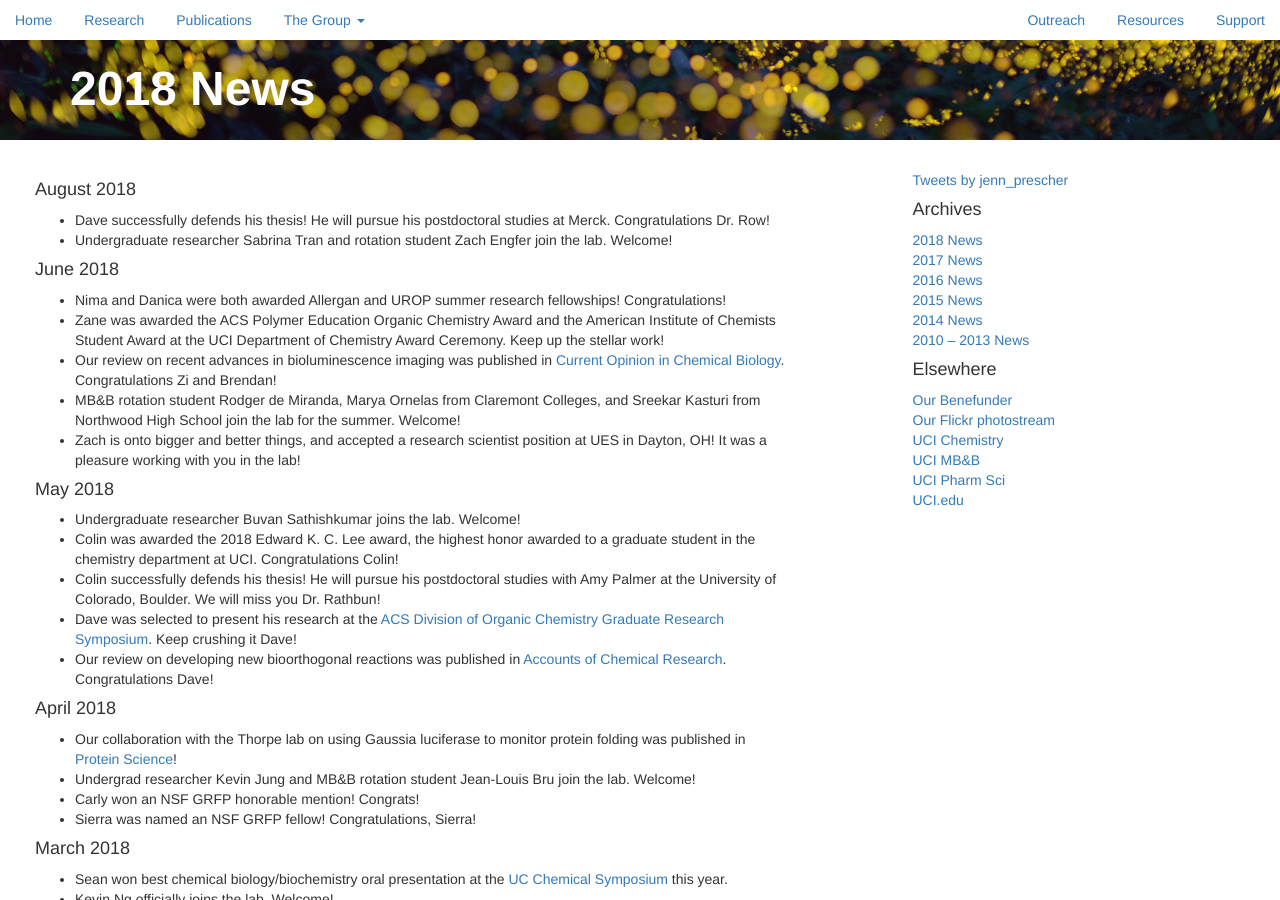
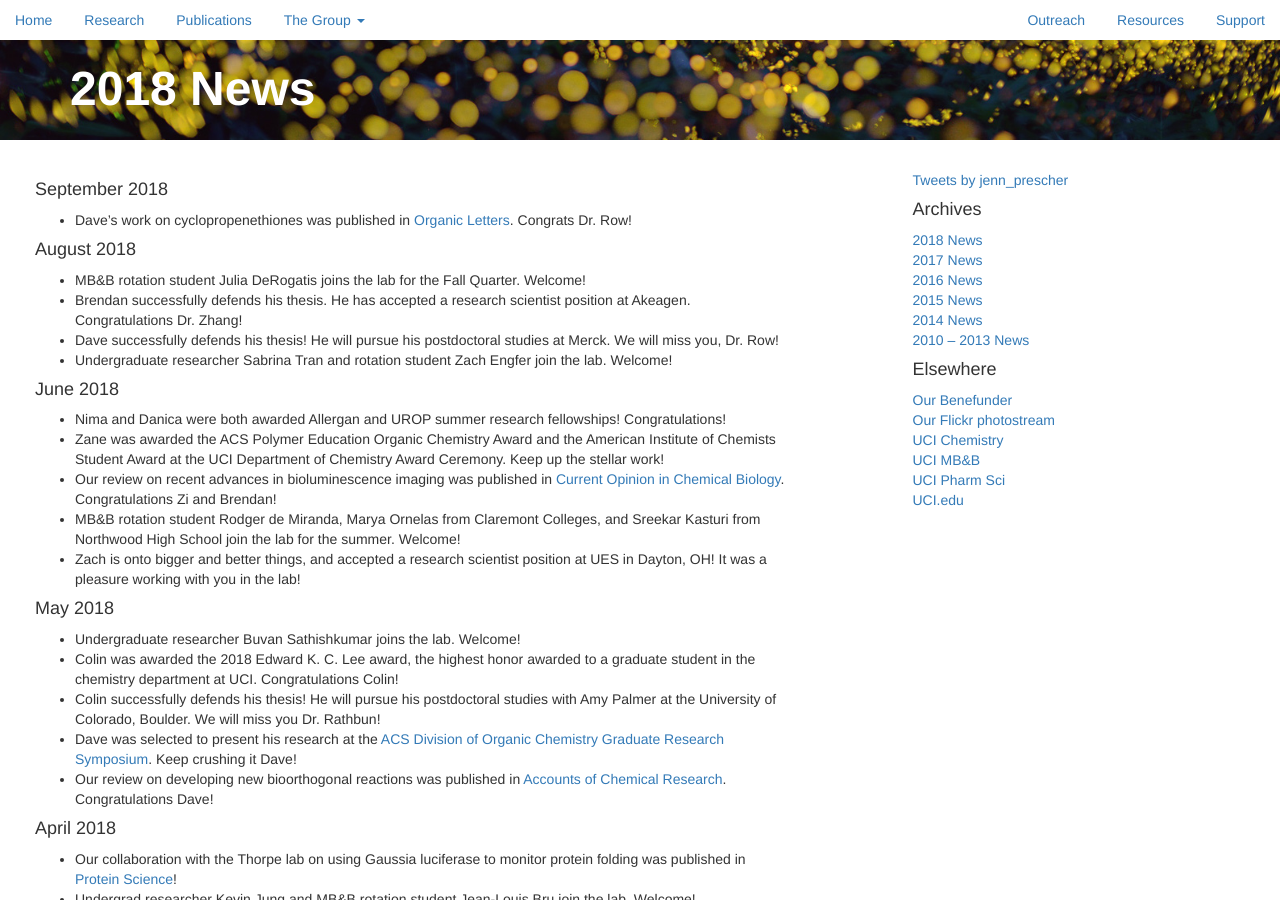
Before and after one commit to c-bun/Prescher-Lab-Site, a Jekyll site: the page built from _posts/2018-01-16-2018-News.markdown, in a window 1280 px wide and 900 px high. Built offline with Jekyll 4.4.1, drawn with Linux system fonts in a browser that asks for light colours; comment, search, counter and statistics services are not loaded.

Commit message:
PrescherLabSite_September2018_Update1

```diff
--- a/_data/group.csv
+++ b/_data/group.csv
@@ -5,9 +5,9 @@ David,Row,former_graduate,"Berwick, PA","B.S., Biochemistry, Western Washington
 Sean,Nguyen,graduate,"Saugus, MA","B.S., Chemical Biology, UC Berkeley",Tu Youyou,NSF Graduate Research Honorable Mention (2016) : ACS BIOL Travel Awardee (2018),
 Zi,Yao,graduate,"Hayward, CA","B.S., Chemistry, UC Davis",Arnold O. Beckman,NSF Graduate Research Honorable Mention (2016) : NSF IGERT Fellow (2016-2018) : NSF Graduate Research Fellow (2017-2020) : ACS BIOL Travel Awardee (2018),
 Krysten,Jones,former_graduate,"Langhorne, PA","B.S., Biotechnology, Elizabethtown College; Ph.D. 2017",Ester Lederberg,NIH Training Grant Fellow (2014-2017) : Howard A. Schneiderman Award (2016),"Postdoc, Lewis Lab, University of Chicago"
-Joanna,Laird,former_graduate,"Los Gatos, CA","B.S., Chemistry, Santa Clara University; Ph.D. 2016",Rosalind Franklin,NSF IGERT Fellow (2013-2015),"Lecturer, Chapman University, Saddleback College and Orange Coast College"
+Joanna,Laird,former_graduate,"Los Gatos, CA","B.S., Chemistry, Santa Clara University; Ph.D. 2016",Rosalind Franklin,NSF IGERT Fellow (2013-2015),"Lecturer, San Luis Obispo"
 William,Porterfield,former_graduate,"Thousand Oaks, CA","B.A., Biochemistry, University of San Diego; Ph.D. 2017",Leonardo Da Vinci,NSF IGERT Fellow (2014-2016) : NSF Graduate Research Honorable Mention (2014) : UCI Allergan Fellow (2015-2016) : IGERT Competetive Innovation Winner (2015-2016) : ACS BIOL Travel Awardee (2016),"Postdoc, Zhang Lab, UC Berkeley"
-Brendan,Zhang,graduate,"Eugene, OR","B.A., Chemistry, Willamette University",Frederick Sanger,"GAANN Fellow (UCI, 2013-2015) : ACS BIOL Travel Awardee (2016)",
+Brendan,Zhang,former_graduate,"Eugene, OR","B.A., Chemistry, Willamette University",Frederick Sanger,"GAANN Fellow (UCI, 2013-2015) : ACS BIOL Travel Awardee (2016)","Research Scientist, Akeagen"
 Kevin,Yang,former_undergrad,"Chengdu, China","B.S., Chemistry, UC Irvine (2016)",Jenn Prescher,UCI SURP Fellow (2015) : Allergan Summer Fellow (2015) : UROP Fellow (2015-2016) : Pfizer Undergrad Award in Organic Chemistry (2016),
 Monique,Reyes,former_undergrad,"Los Angeles, CA","B.S., Pharm Sci, UC Irvine (2016)",Jenn Prescher,UCI SURP Fellow (2015) : Allergan Summer Fellow (2015) : UROP Fellow (2015-2016),
 Marian,Sagoe,former_undergrad,"Fontana, CA","B.S., Chemistry, UC Irvine (2016)",Rosalind Franklin,UCI SURP Fellow (2015) : Allergan Summer Fellow (2015) : UROP Fellow (2015-2016),
@@ -43,6 +43,6 @@ Carly,Brennan,graduate,"Simi Valley, CA","B.S., Chemistry, USC",Marie Curie,NSF
 Danica,Resurreccion,undergrad,"Bulacan, Philippines","B.S., Public Health Sciences",Zach Reinert,UROP Summer Fellowship (2018) : Allergan Summer Fellow (2018),
 Drew,Ferreira,postdoc,"San Bruno, CA","A.B., Chemistry, UC Davis; Ph.D., Chemistry, Oregon State University",Richard Feynman,,
 Kevin,Ng,graduate,"Walnut, CA","B.S., Biochemistry and Cell Biology, UC San Diego; M.S., Biology, UC San Diego",Stephen Hawking,,
-Kevin,Jung,undergrad,"Seoul, Korea","B.S., Chemistry",Alexander Fleming,,
 Buvan,Sathishkumar,undergrad,"Las Vegas, NV","B.S., Chemistry, UC Irvine",Marie Curie,,
 Sabrina,Tran,undergrad,"Aliso Viejo, CA","B.S., Biological Sciences",Sven Seldinger,,
+Kevin,Jung,former_undergrad,"Seoul, Korea","B.S., Chemistry, UC Irvine (2018)",Alexander Flemming,,
--- a/_posts/2018-01-16-2018-News.markdown
+++ b/_posts/2018-01-16-2018-News.markdown
@@ -3,8 +3,13 @@ layout: post
 title:  "2018 News"
 categories: group_update
 ---
+#### September 2018
+- Dave's work on cyclopropenethiones was published in [Organic Letters](https://pubs.acs.org/doi/10.1021/acs.orglett.8b02296). Congrats Dr. Row!
+
 #### August 2018
-- Dave successfully defends his thesis! He will pursue his postdoctoral studies at Merck. Congratulations Dr. Row!
+- MB&B rotation student Julia DeRogatis joins the lab for the Fall Quarter. Welcome!
+- Brendan successfully defends his thesis. He has accepted a research scientist position at Akeagen. Congratulations Dr. Zhang!
+- Dave successfully defends his thesis! He will pursue his postdoctoral studies at Merck. We will miss you, Dr. Row!
 - Undergraduate researcher Sabrina Tran and rotation student Zach Engfer join the lab. Welcome!
 
 #### June 2018
```
Also changed, not shown: _data/publications.csv (+4 -3 lines), images/TOCs/53.png (added).
